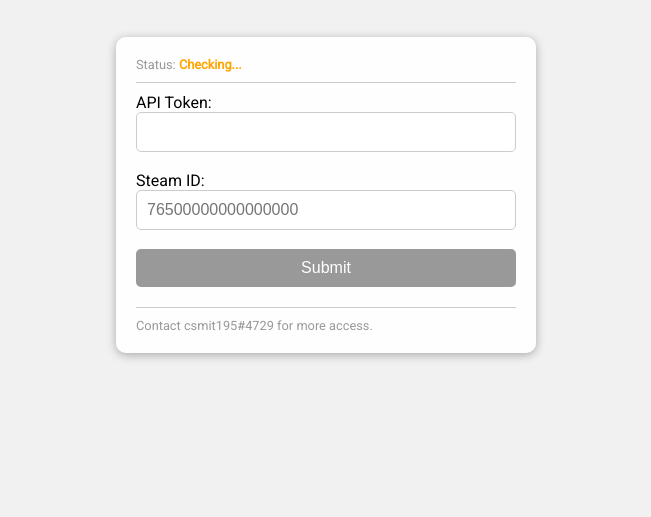
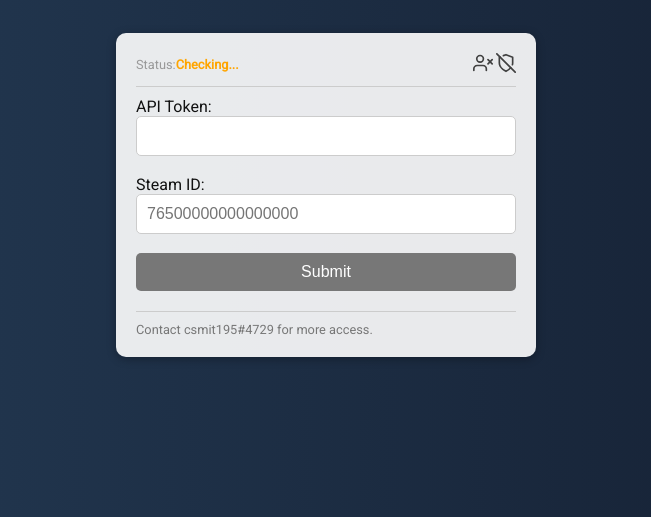
Before and after one commit to csmit195/csgo-server-disconnect-webui, a plain HTML site: page index.html in a window 1280 px wide. Shown: the part 283-800 px from the top of the page, without its empty margins (304-955 px from the left). Drawn offline with Linux system fonts and the light colour scheme; some packages are replaced by stand-ins of ours; no server answers; a script that the page names is missing.

Commit message:
icon nav + styling updates

```diff
--- a/index.html
+++ b/index.html
@@ -5,7 +5,13 @@
     <meta charset="UTF-8">
     <title>Disconnect from Counter-Strike Server</title>
 
-    <link href="https://fonts.googleapis.com/css?family=Roboto&display=swap" rel="stylesheet">
+    <link rel="preconnect" href="https://fonts.googleapis.com">
+    <link rel="preconnect" href="https://fonts.gstatic.com" crossorigin>
+
+    <link href="https://fonts.googleapis.com/css2?family=Roboto:wght@100;300;400&display=swap" rel="stylesheet">
+
+    <script src="//cdn.jsdelivr.net/npm/alertifyjs@1.13.1/build/alertify.min.js"></script>
+
     <link rel="stylesheet" href="style.css">
 </head>
 
@@ -15,7 +21,15 @@
         <p id="page-message">Block XP, Block Rank Changes, and leave MM Game within 7 minutes.</p>
 
         <form id="disconnect-form">
-            <div id="status">Status: <span class="pending">Checking...</span></div>
+            <div id="status">
+                <aside>
+                    Status: <span class="pending">Checking...</span>
+                </aside>
+                <nav>
+                    <img src="images/user-x.svg" title="Clear Blacklist">
+                    <img src="images/shield-off.svg" title="Clear Whitelist">
+                </nav>
+            </div>
 
             <label for="api-token-field">API Token:</label>
             <input type="password" id="api-token-field" name="api-token">
--- a/style.css
+++ b/style.css
@@ -1,7 +1,12 @@
 /* Body */
 body {
     font-family: 'Roboto', sans-serif;
-    background-color: #f1f1f1;
+    background: #141E30;  /* fallback for old browsers */
+    background: -webkit-linear-gradient(to right, #243B55, #141E30);  /* Chrome 10-25, Safari 5.1-6 */
+    background: linear-gradient(to right, #243B55, #141E30); /* W3C, IE 10+/ Edge, Firefox 16+, Chrome 26+, Opera 12+, Safari 7+ */
+
+    color: #fdfdfd;
+
     margin: 0;
 }
 
@@ -18,7 +23,7 @@ body {
 /* Page title */
 #page-title {
     font-size: 2.5rem;
-    font-weight: bold;
+    font-weight: 300;
     text-align: center;
     margin-bottom: 0px;
 }
@@ -27,7 +32,24 @@ body {
 #page-message {
     font-size: 1.2rem;
     text-align: center;
+    font-weight: 300;
     margin-bottom: 40px;
+}
+
+#status {
+    display: flex;
+    justify-content: space-between;
+}
+
+#status aside {
+    display: flex;
+    align-items: center;
+}
+
+#status nav img {
+    filter: invert(25%);
+    height: 20px;
+    cursor: pointer;
 }
 
 /* Form */
@@ -45,6 +67,8 @@ form {
 
 /* Input fields */
 label {
+    color: #111;
+    color: #111;
     font-size: 1rem;
     margin-bottom: 0px ;
 }
@@ -78,7 +102,7 @@ button[type="submit"]:hover {
 }
 
 button.disabled {
-    background-color: #999;
+    background-color: #777;
     cursor: no-drop
 }
 
@@ -115,7 +139,7 @@ button.disabled:hover {
 footer {
     margin-top: 20px;
     font-size: 0.8rem;
-    color: #999;
+    color: #777;
 
     border-top: 1px solid #CCC;
     width: 100%;
```
Also changed, not shown: images/activity.svg (added), images/shield-off.svg (added), images/user-check.svg (added), images/user-plus.svg (added), images/user-x.svg (added).
